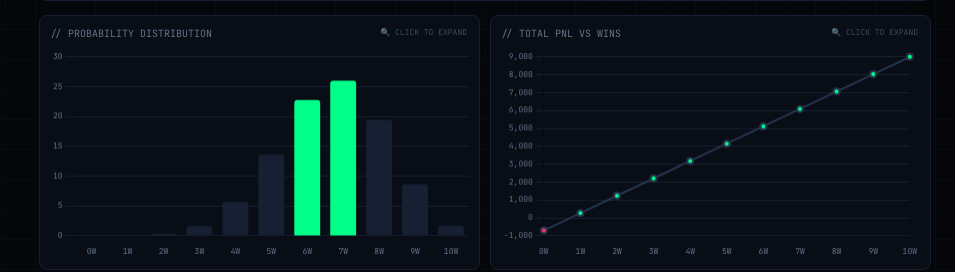
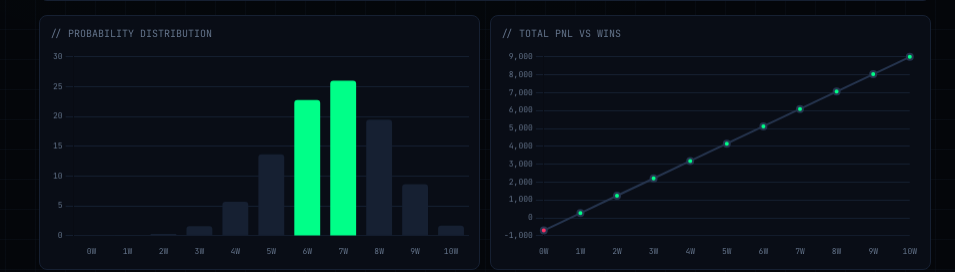
Before and after one commit to Erin-Blockchain/trade_simulator, a Flask app: page / in a window 1280 px wide. Shown: the part 691-963 px from the top of the page, without its empty margins (325-1280 px from the left). Run offline with Flask 3, Linux system fonts and the light colour scheme.

Commit message:
update mobile

```diff
--- a/templates/index.html
+++ b/templates/index.html
@@ -359,16 +359,6 @@
             border-color: var(--neon-green);
             box-shadow: 0 0 15px rgba(0, 255, 136, 0.15);
         }
-        .chart-box::after {
-            content: '🔍 CLICK TO EXPAND';
-            position: absolute;
-            top: 10px;
-            right: 12px;
-            font-size: 8px;
-            font-family: var(--font-mono);
-            color: var(--text-muted);
-            opacity: 0.6;
-        }
         .chart-title { font-family: var(--font-mono); font-size: 10px; color: var(--text-muted); margin-bottom: 8px; text-transform: uppercase; white-space: nowrap; overflow: hidden; text-overflow: ellipsis; }
 
         /* --- Clickable Chart Modal Popup (Fit-to-Screen) --- */
@@ -514,7 +504,7 @@
     <div class="chart-modal-overlay" id="chartModalOverlay" onclick="closeChartModal()">
         <div class="chart-modal-content" onclick="event.stopPropagation()">
             <div class="chart-modal-header">
-                <span id="modalChartTitle">// EXPANDED VIEW</span>
+                <span id="modalChartTitle">// CHART VIEW</span>
                 <button class="close-modal-btn" onclick="closeChartModal()">✕</button>
             </div>
             <div class="chart-modal-body">
@@ -535,7 +525,7 @@
         </div>
     </header>
 
-    <!-- Nav Tabs (Tab 3 and 4 removed) -->
+    <!-- Nav Tabs -->
     <div class="nav-tabs">
         <button class="tab-btn active" onclick="switchTab('sim')"><span>01</span> TRADE_SIMULATOR</button>
         <button class="tab-btn" onclick="switchTab('intel')"><span>02</span> TOKEN_INTEL <span class="badge-soon">SOON</span></button>
@@ -812,7 +802,7 @@
             if (modalChartInstance) modalChartInstance.destroy();
 
             if (chartType === 'bar') {
-                titleEl.innerText = "// Probability Distribution — Expanded View";
+                titleEl.innerText = "// PROBABILITY DISTRIBUTION";
                 const labels = outcomes.map(o => `${o.wins}W / ${o.losses}L`);
                 const data = outcomes.map(o => (o.prob * 100).toFixed(2));
                 const bgColors = outcomes.map(o => top2Wins.includes(o.wins) ? '#00ff88' : '#162032');
@@ -823,7 +813,7 @@
                     options: { responsive: true, maintainAspectRatio: false, plugins: { legend: { display: false } }, scales: { x: { ticks: { color: '#64748b', font: { family: 'JetBrains Mono', size: 11 } }, grid: { display: false } }, y: { ticks: { color: '#64748b', font: { family: 'JetBrains Mono', size: 11 } }, grid: { color: '#162032' } } } }
                 });
             } else {
-                titleEl.innerText = "// Total PnL vs Wins — Expanded View";
+                titleEl.innerText = "// TOTAL PNL VS WINS";
                 const labels = outcomes.map(o => `${o.wins}W / ${o.losses}L`);
                 const data = outcomes.map(o => o.pnl);
                 const pointColors = outcomes.map(o => o.pnl >= 0 ? '#00ff88' : '#ff3366');
```
